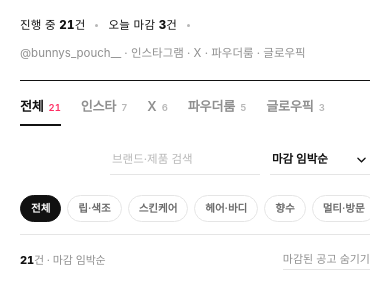
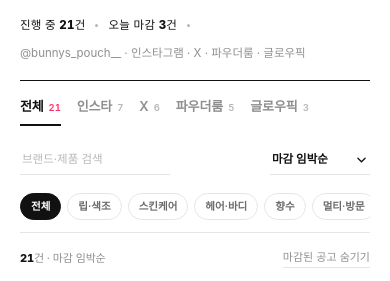
Before and after one commit to seonyeongb489-create/codek-tester, a plain HTML site: page index.html in a window 390 px wide. Shown: the part 185-466 px from the top of the page. Drawn offline with Linux system fonts and the light colour scheme; a web font is replaced by a local one.

Commit message:
필터 바 레이아웃 정리

```diff
--- a/index.html
+++ b/index.html
@@ -59,8 +59,14 @@
   .tab.is-active{color:var(--ink);font-weight:700}
   .tab.is-active::after{content:"";position:absolute;left:0;right:0;bottom:0;height:2px;background:var(--ink)}
   .tab.is-active .n{color:var(--accent)}
-  .toolbar-right{display:flex;align-items:center;gap:10px;margin-left:auto;padding-top:12px}
-  .cats{display:flex;gap:6px;overflow-x:auto;scrollbar-width:none;padding-top:12px}
+  .toolbar-right{display:flex;align-items:center;gap:10px;margin-left:auto;padding-top:12px;order:2}
+  @media (max-width:719px){
+    .toolbar-right{margin-left:0;width:100%;gap:14px}
+    .search{flex:1}
+    .search input{width:100%}
+    .tabs{gap:16px}
+  }
+  .cats{display:flex;gap:6px;overflow-x:auto;scrollbar-width:none;padding-top:10px;flex-basis:100%;order:3}
   .cats::-webkit-scrollbar{display:none}
   .cat{appearance:none;flex:0 0 auto;border:1px solid var(--line);background:var(--paper);padding:5px 10px;border-radius:999px;
     font:inherit;font-size:10.5px;font-weight:600;color:#6c6c6c;cursor:pointer;letter-spacing:0}
```
